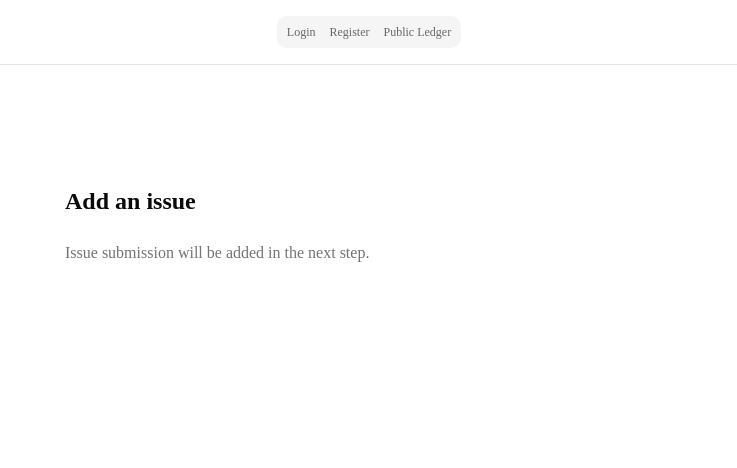
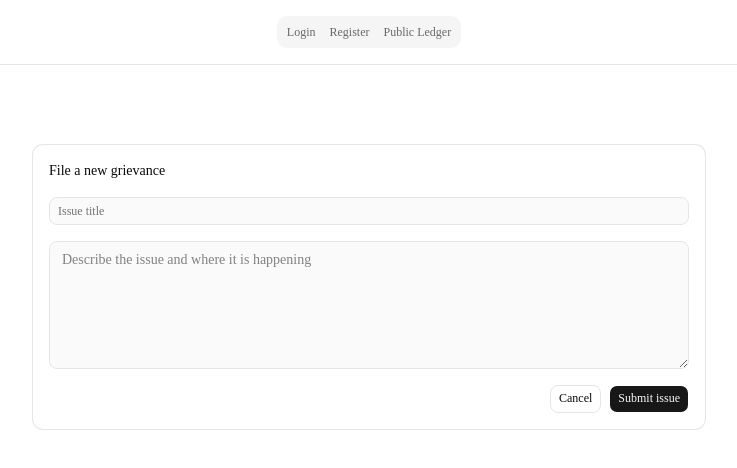
Before and after one commit to akshitaggarwal100/samadhan, a Next.js app: page /user/add in a window 1280 px wide. Shown: the top 468 px of the page, without its empty margins (271-1008 px from the left). Built offline with nearby package versions, Linux system fonts and the light colour scheme.

Commit message:
added student issue submission

```diff
--- a/app/user/add/page.tsx
+++ b/app/user/add/page.tsx
@@ -1,8 +1,103 @@
+"use client";
+
+import { useState, type FormEvent } from "react";
+import { useRouter } from "next/navigation";
+import { supabase } from "@/lib/supabase";
+import { Button } from "@/components/ui/button";
+import { Card, CardContent, CardHeader, CardTitle } from "@/components/ui/card";
+import { Input } from "@/components/ui/input";
+
 export default function AddIssuePage() {
-	return (
-		<section className="mx-auto mt-10 max-w-2xl p-8">
-			<h1 className="mb-6 text-2xl font-semibold">Add an issue</h1>
-			<p className="text-muted-foreground">Issue submission will be added in the next step.</p>
-		</section>
-	);
+  const router = useRouter();
+  const [title, setTitle] = useState("");
+  const [description, setDescription] = useState("");
+  const [error, setError] = useState("");
+  const [isSubmitting, setIsSubmitting] = useState(false);
+
+  const handleSubmit = async (event: FormEvent<HTMLFormElement>) => {
+    event.preventDefault();
+    setError("");
+    setIsSubmitting(true);
+
+    const { data: userData } = await supabase.auth.getUser();
+    if (!userData.user) {
+      router.replace("/");
+      return;
+    }
+
+    const issueId = crypto.randomUUID();
+    const { error: issueError } = await supabase
+      .from("issues")
+      .insert({
+        id: issueId,
+        title: title.trim(),
+        description: description.trim(),
+        status: "Filed",
+        department: null,
+        assigned_admin_id: null,
+        escalated_at: null,
+      })
+
+    if (issueError) {
+      setError(issueError?.message ?? "Could not create the issue.");
+      setIsSubmitting(false);
+      return;
+    }
+
+    const { error: reportError } = await supabase.from("issue_reports").insert({
+      issue_id: issueId,
+      student_id: userData.user.id,
+      submitted_title: title.trim(),
+      submitted_description: description.trim(),
+    });
+
+    if (reportError) {
+      setError(reportError.message);
+      setIsSubmitting(false);
+      return;
+    }
+
+    router.push("/user/issues");
+    router.refresh();
+  };
+
+  return (
+    <div className="mx-auto mt-8 max-w-2xl">
+      <Card>
+        <CardHeader>
+          <CardTitle>File a new grievance</CardTitle>
+        </CardHeader>
+        <CardContent>
+          <form onSubmit={handleSubmit} className="flex flex-col gap-4">
+            {error && <p className="text-sm text-red-500" role="alert">{error}</p>}
+            <Input
+              aria-label="Issue title"
+              placeholder="Issue title"
+              value={title}
+              onChange={(event) => setTitle(event.target.value)}
+              required
+              maxLength={160}
+            />
+            <textarea
+              aria-label="Issue description"
+              className="min-h-32 rounded-md border border-input bg-input/20 px-3 py-2 text-sm outline-none focus-visible:ring-2 focus-visible:ring-ring/30"
+              placeholder="Describe the issue and where it is happening"
+              value={description}
+              onChange={(event) => setDescription(event.target.value)}
+              required
+              maxLength={2000}
+            />
+            <div className="flex justify-end gap-2">
+              <Button type="button" variant="outline" onClick={() => router.back()}>
+                Cancel
+              </Button>
+              <Button type="submit" disabled={isSubmitting}>
+                {isSubmitting ? "Submitting..." : "Submit issue"}
+              </Button>
+            </div>
+          </form>
+        </CardContent>
+      </Card>
+    </div>
+  );
 }
--- /dev/null
+++ b/app/user/issues/page.tsx
@@ -0,0 +1,104 @@
+"use client";
+
+import { useEffect, useState } from "react";
+import { useRouter } from "next/navigation";
+import { supabase } from "@/lib/supabase";
+import { Button } from "@/components/ui/button";
+import { Card, CardContent, CardHeader, CardTitle } from "@/components/ui/card";
+import {
+  Table,
+  TableBody,
+  TableCell,
+  TableHead,
+  TableHeader,
+  TableRow,
+} from "@/components/ui/table";
+
+type IssueReport = {
+  id: string;
+  submitted_title: string;
+  submitted_description: string;
+  issue: {
+    status: string;
+    action_taken: string | null;
+  }[];
+};
+
+export default function StudentIssuesPage() {
+  const router = useRouter();
+  const [reports, setReports] = useState<IssueReport[]>([]);
+  const [isLoading, setIsLoading] = useState(true);
+  const [error, setError] = useState("");
+
+  useEffect(() => {
+    async function loadReports() {
+      const { data: userData } = await supabase.auth.getUser();
+      if (!userData.user) {
+        router.replace("/");
+        return;
+      }
+
+      const { data, error: reportsError } = await supabase
+        .from("issue_reports")
+        .select("id, submitted_title, submitted_description, issue:issues(status, action_taken)")
+        .eq("student_id", userData.user.id)
+        .order("created_at", { ascending: false });
+
+      if (reportsError) {
+        setError(reportsError.message);
+      } else {
+        setReports((data ?? []) as IssueReport[]);
+      }
+      setIsLoading(false);
+    }
+
+    void loadReports();
+  }, [router]);
+
+  return (
+    <div className="mx-auto mt-8 max-w-4xl space-y-6">
+      <div className="flex items-center justify-between gap-4">
+        <div>
+          <p className="text-sm text-muted-foreground">Student dashboard</p>
+          <h1 className="text-2xl font-semibold">Your issues</h1>
+        </div>
+        <Button onClick={() => router.push("/user/add")}>Add issue</Button>
+      </div>
+
+      <Card>
+        <CardHeader>
+          <CardTitle>Your submitted issues</CardTitle>
+        </CardHeader>
+        <CardContent>
+          {isLoading && <p className="text-muted-foreground">Loading issues...</p>}
+          {error && <p className="text-sm text-red-500" role="alert">{error}</p>}
+          {!isLoading && !error && reports.length === 0 && (
+            <p className="text-muted-foreground">You have not submitted an issue yet.</p>
+          )}
+          {!isLoading && !error && reports.length > 0 && (
+            <Table>
+              <TableHeader>
+                <TableRow>
+                  <TableHead>Title</TableHead>
+                  <TableHead>Description</TableHead>
+                  <TableHead>Status</TableHead>
+                  <TableHead>Action taken</TableHead>
+                </TableRow>
+              </TableHeader>
+              <TableBody>
+                {reports.map((report) => (
+                  <TableRow key={report.id}>
+                    <TableCell className="font-medium">{report.submitted_title}</TableCell>
+                    <TableCell className="whitespace-normal">{report.submitted_description}</TableCell>
+                    <TableCell>{report.issue[0]?.status ?? "Filed"}</TableCell>
+                    <TableCell className="whitespace-normal">{report.issue[0]?.action_taken ?? "-"}</TableCell>
+                  </TableRow>
+                ))}
+              </TableBody>
+            </Table>
+          )}
+        </CardContent>
+      </Card>
+    </div>
+  );
+}
```
